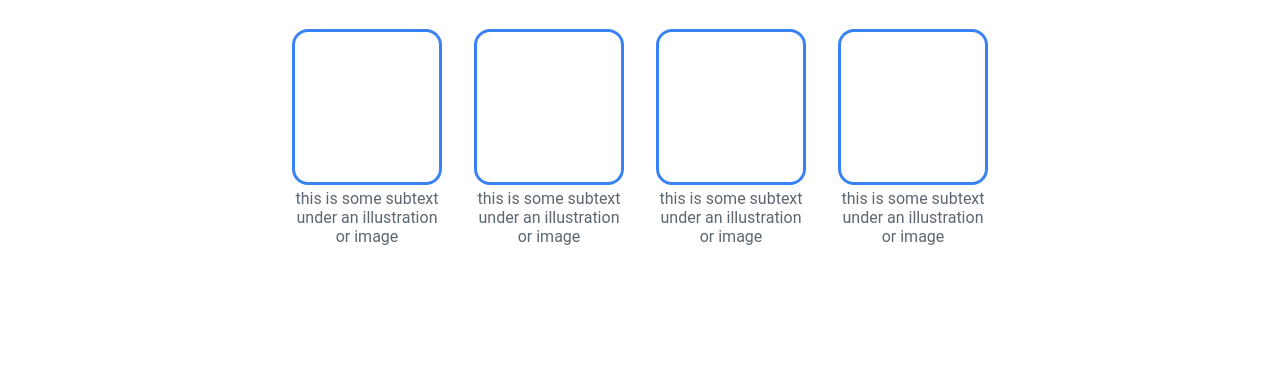
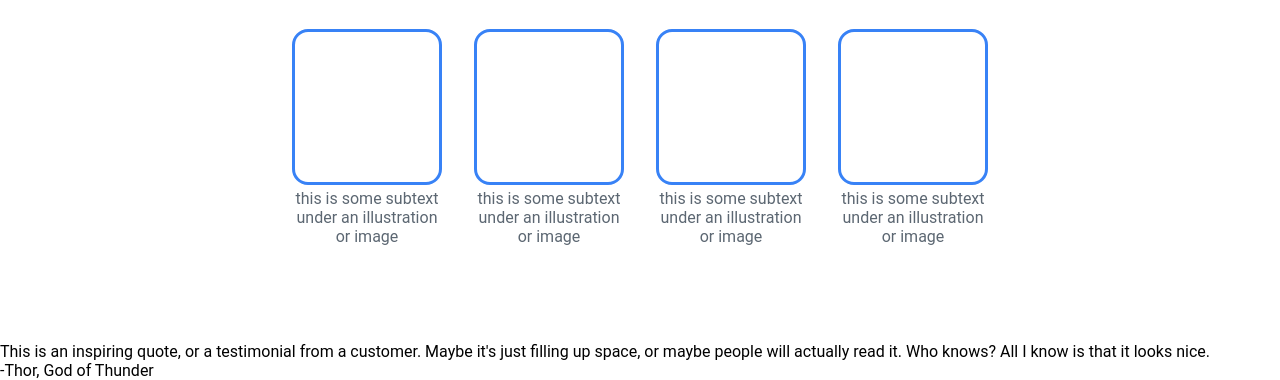
Before and after one commit to kirprkh/landing-page, a plain HTML site: page index.html in a window 1280 px wide. Shown: the part 545-925 px from the top of the page. Before the commit the page ends 887 px from the top, so only its background shows below. Drawn offline with Linux system fonts and the light colour scheme.

Commit message:
Create HTML structure for quote section

```diff
--- a/index.html
+++ b/index.html
@@ -48,5 +48,9 @@
                 </div>
             </div>
         </div>
+        <div class="quote-section">
+            <div class="quote">This is an inspiring quote, or a testimonial from a customer. Maybe it's just filling up space, or maybe people will actually read it. Who knows? All I know is that it looks nice.</div>
+            <div class="author">-Thor, God of Thunder</div>
+        </div>
     </body>
 </html>
```
